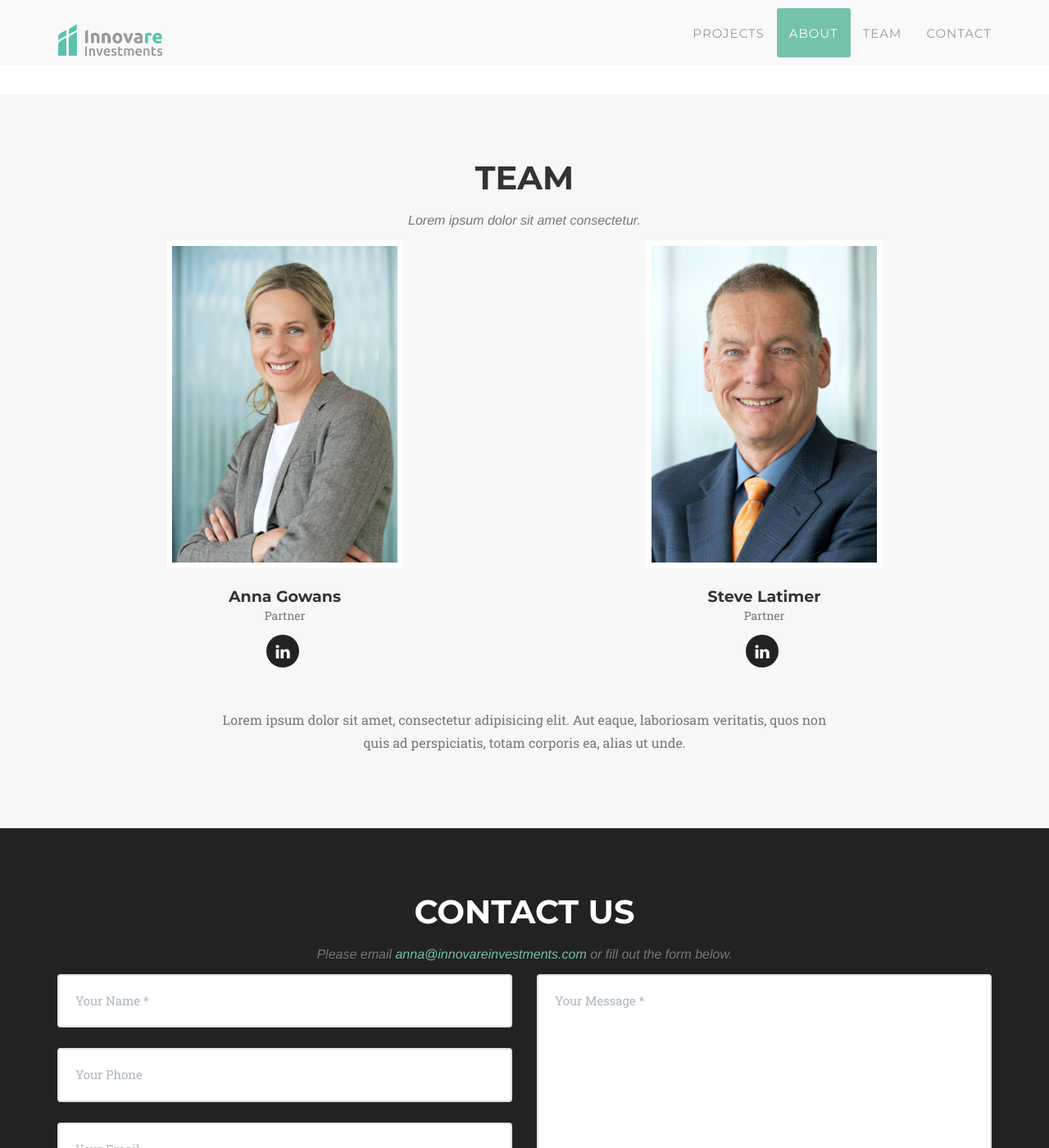
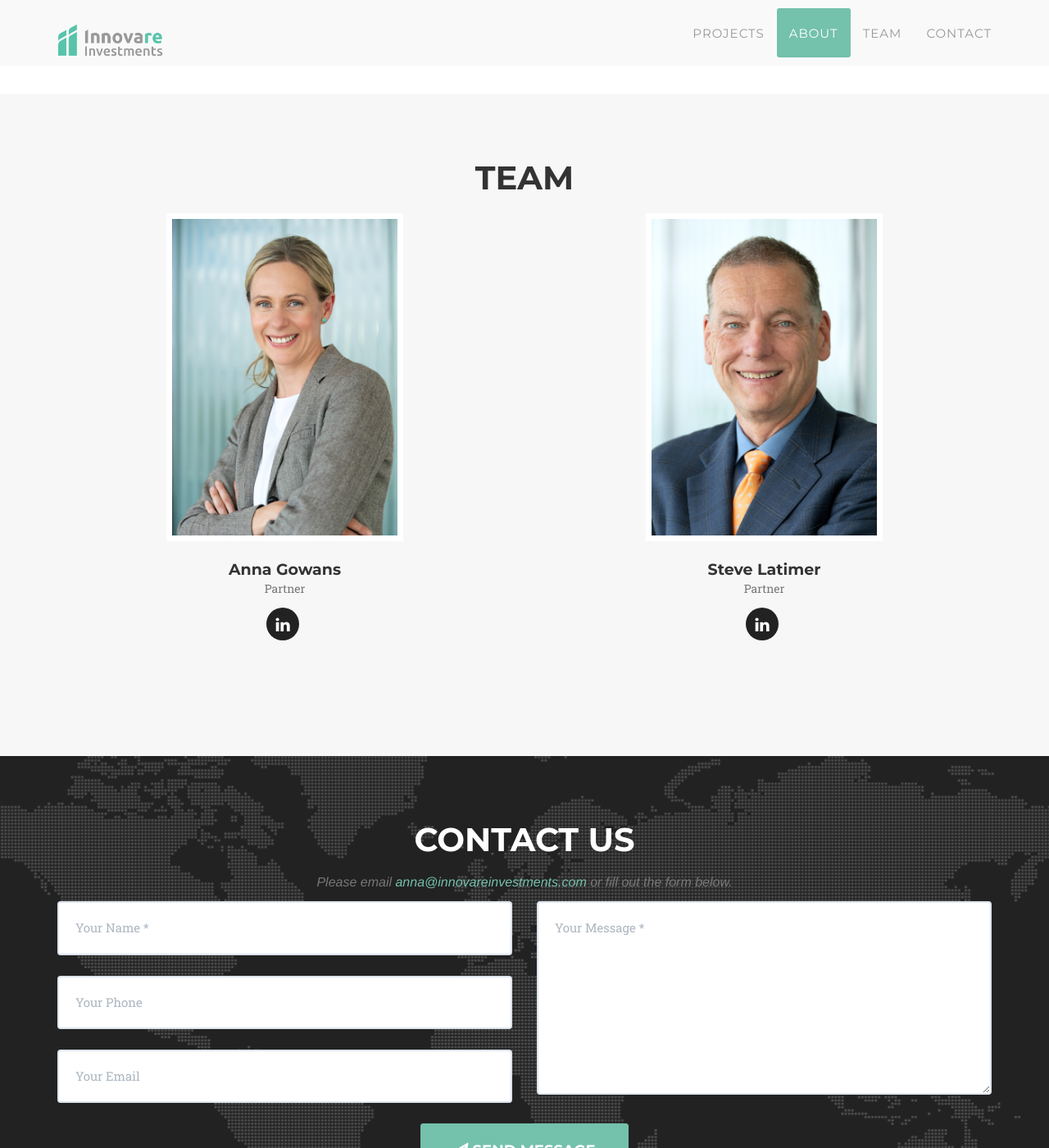
Before and after one commit to Dundonian/innovare, a Jekyll site: the page built from index.html, in a window 1280 px wide and 1400 px high, scrolled down 2336 px. Shown: the whole window at 82% size. Built offline with Jekyll 4.4.1, drawn with Linux system fonts in a browser that asks for light colours; nearby versions of some CDN libraries; some web fonts are replaced.

Commit message:
Built out additional text etc

```diff
--- a/_includes/team.html
+++ b/_includes/team.html
@@ -4,7 +4,7 @@
             <div class="row">
                 <div class="col-lg-12 text-center">
                     <h2 class="section-heading">Team</h2>
-                    <h3 class="section-subheading text-muted">Lorem ipsum dolor sit amet consectetur.</h3>
+                    <h3 class="section-subheading text-muted"></h3>
                 </div>
             </div>
             <div class="row">
@@ -26,7 +26,7 @@
             </div>
             <div class="row">
                 <div class="col-lg-8 col-lg-offset-2 text-center">
-                    <p class="large text-muted">Lorem ipsum dolor sit amet, consectetur adipisicing elit. Aut eaque, laboriosam veritatis, quos non quis ad perspiciatis, totam corporis ea, alias ut unde.</p>
+                    <p class="large text-muted"></p>
                 </div>
             </div>
         </div>
```
Also changed, not shown: img/map-image.png (added).
